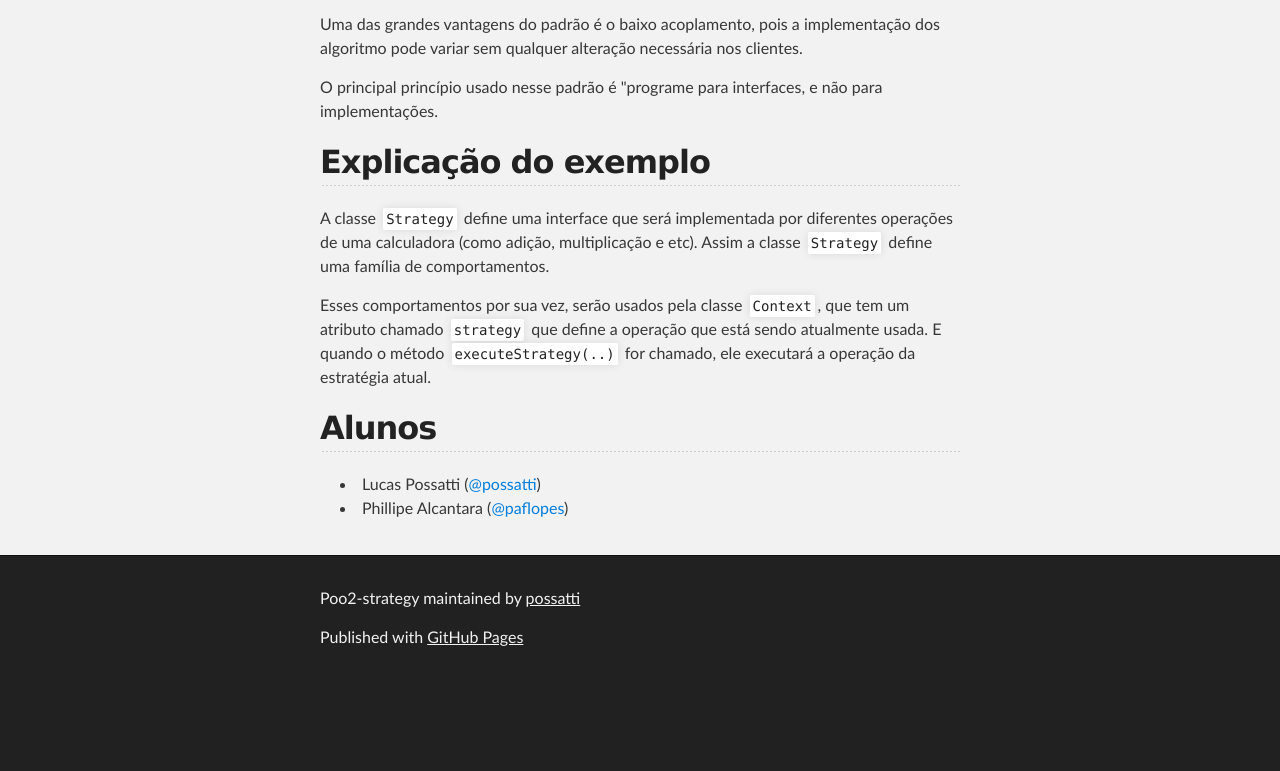
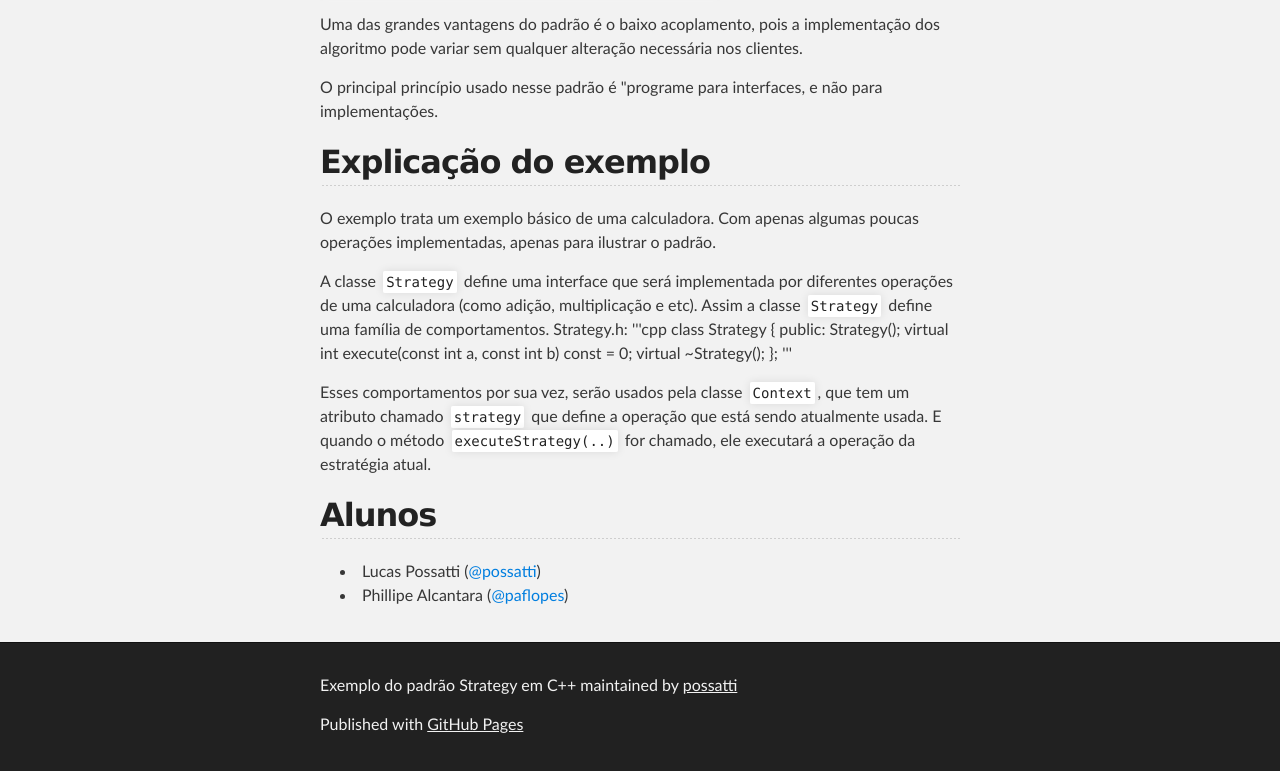
Before and after one commit to possatti/bsi-poo2-strategy, a plain HTML site: page index.html in a window 1280 px wide. Shown: the part 883-1654 px from the top of the page. Before the commit the page ends 1567 px from the top, so only its background shows below. Drawn offline with Linux system fonts and the light colour scheme.

Commit message:
Create gh-pages branch via GitHub

```diff
--- a/index.html
+++ b/index.html
@@ -4,7 +4,7 @@
   <head>
     <meta charset='utf-8' />
     <meta http-equiv="X-UA-Compatible" content="chrome=1" />
-    <meta name="description" content="Poo2-strategy : Exemplo em C++ do uso do padrão de projeto Strategy" />
+    <meta name="description" content="Exemplo do padrão Strategy em C++ : Exemplo em C++ do uso do padrão de projeto Strategy" />
 
     <link rel="stylesheet" type="text/css" media="screen" href="stylesheets/stylesheet.css">
 
@@ -31,12 +31,12 @@
     <!-- MAIN CONTENT -->
     <div id="main_content_wrap" class="outer">
       <section id="main_content" class="inner">
-<h2>
+        <h2>
 <a name="descri%C3%A7%C3%A3o-do-padr%C3%A3o" class="anchor" href="#descri%C3%A7%C3%A3o-do-padr%C3%A3o"><span class="octicon octicon-link"></span></a>Descrição do padrão</h2>
 
-<p>A ideia do padrão é encapsular diferentes comportamentos e dinamicamente associa-los a uma implementação.</p>
+<p>A ideia do padrão é encapsular diferentes comportamentos e dinamicamente associá-los a uma implementação.</p>
 
-<p>Em outras palavras, a intenção é definir famílias de algoritmos e fazê-los intercambiáveis. O padrão deixa que o algoritmo varie independentemente dos clientes que o usam. E é possível ainda mudar o algoritmo em tempo de execução.</p>
+<p>Em outras palavras, a intenção é definir famílias de algoritmos e fazê-los intercambiáveis. O padrão deixa que o algoritmo varie independentemente do cliente que o usam. E é possível ainda mudar o algoritmo em tempo de execução.</p>
 
 <p>A figura abaixo mostra como o padrão é comumente implementado.</p>
 
@@ -49,7 +49,19 @@
 <h2>
 <a name="explica%C3%A7%C3%A3o-do-exemplo" class="anchor" href="#explica%C3%A7%C3%A3o-do-exemplo"><span class="octicon octicon-link"></span></a>Explicação do exemplo</h2>
 
-<p>A classe <code>Strategy</code> define uma interface que será implementada por diferentes operações de uma calculadora (como adição, multiplicação e etc). Assim a classe <code>Strategy</code> define uma família de comportamentos.</p>
+<p>O exemplo trata um exemplo básico de uma calculadora. Com apenas algumas poucas operações implementadas, apenas para ilustrar o padrão. </p>
+
+<p>A classe <code>Strategy</code> define uma interface que será implementada por diferentes operações de uma calculadora (como adição, multiplicação e etc). Assim a classe <code>Strategy</code> define uma família de comportamentos.
+Strategy.h:
+'''cpp
+class Strategy
+{
+public:
+    Strategy();
+    virtual int execute(const int a, const int b) const = 0;
+    virtual ~Strategy();
+};
+'''</p>
 
 <p>Esses comportamentos por sua vez, serão usados pela classe <code>Context</code>, que tem um atributo chamado <code>strategy</code> que define a operação que está sendo atualmente usada. E quando o método <code>executeStrategy(..)</code> for chamado, ele executará a operação da estratégia atual.</p>
 
@@ -66,7 +78,7 @@
     <!-- FOOTER  -->
     <div id="footer_wrap" class="outer">
       <footer class="inner">
-        <p class="copyright">Poo2-strategy maintained by <a href="https://github.com/possatti">possatti</a></p>
+        <p class="copyright">Exemplo do padrão Strategy em C++ maintained by <a href="https://github.com/possatti">possatti</a></p>
         <p>Published with <a href="http://pages.github.com">GitHub Pages</a></p>
       </footer>
     </div>
```
Also changed, not shown: params.json (+1 -1 lines).
